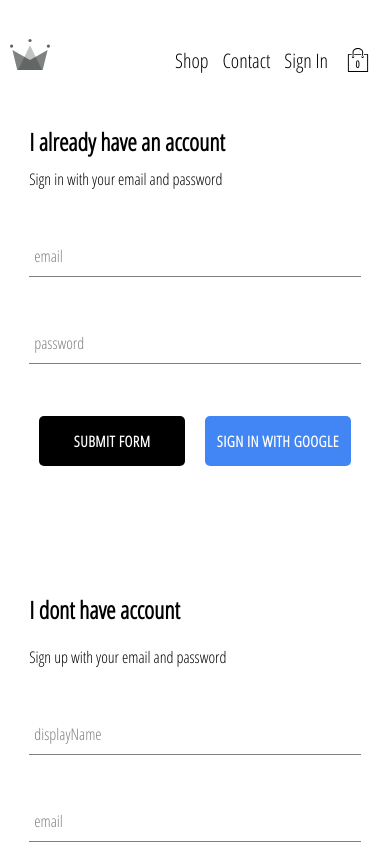
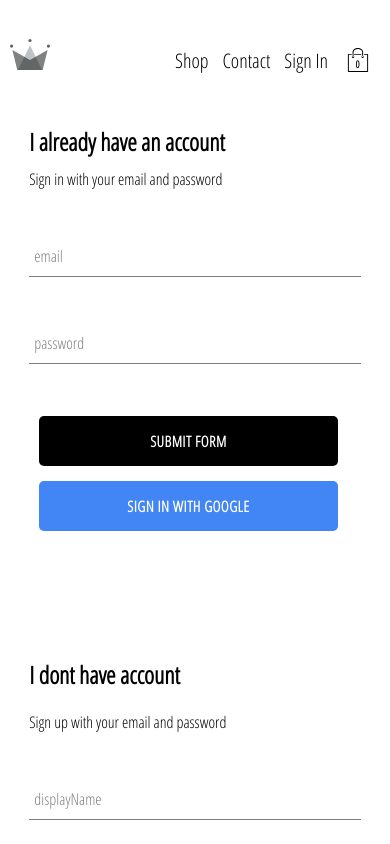
Before and after one commit to Reynarow/Crwn-prj, a React (Create React App) app: page /signin in a window 390 px wide. Shown: the top 844 px of the page. Built offline with nearby package versions, Linux system fonts and the light colour scheme; no server answers.

Commit message:
add some feature

```diff
--- a/src/Components/Sign-in/Sign-in.styles.scss
+++ b/src/Components/Sign-in/Sign-in.styles.scss
@@ -14,6 +14,16 @@
 
     @media screen and (max-width:800px){
         width: 100%;
-        margin-bottom: 30%;;
+        margin-bottom: 30%;
+        justify-content: center;
+        .buttons{
+            display: flex;
+            width: 100%;
+            justify-content: center;
+            flex-direction: column;
+            button{
+                width: 90%;
+            }
+        }
     }
 }
```
